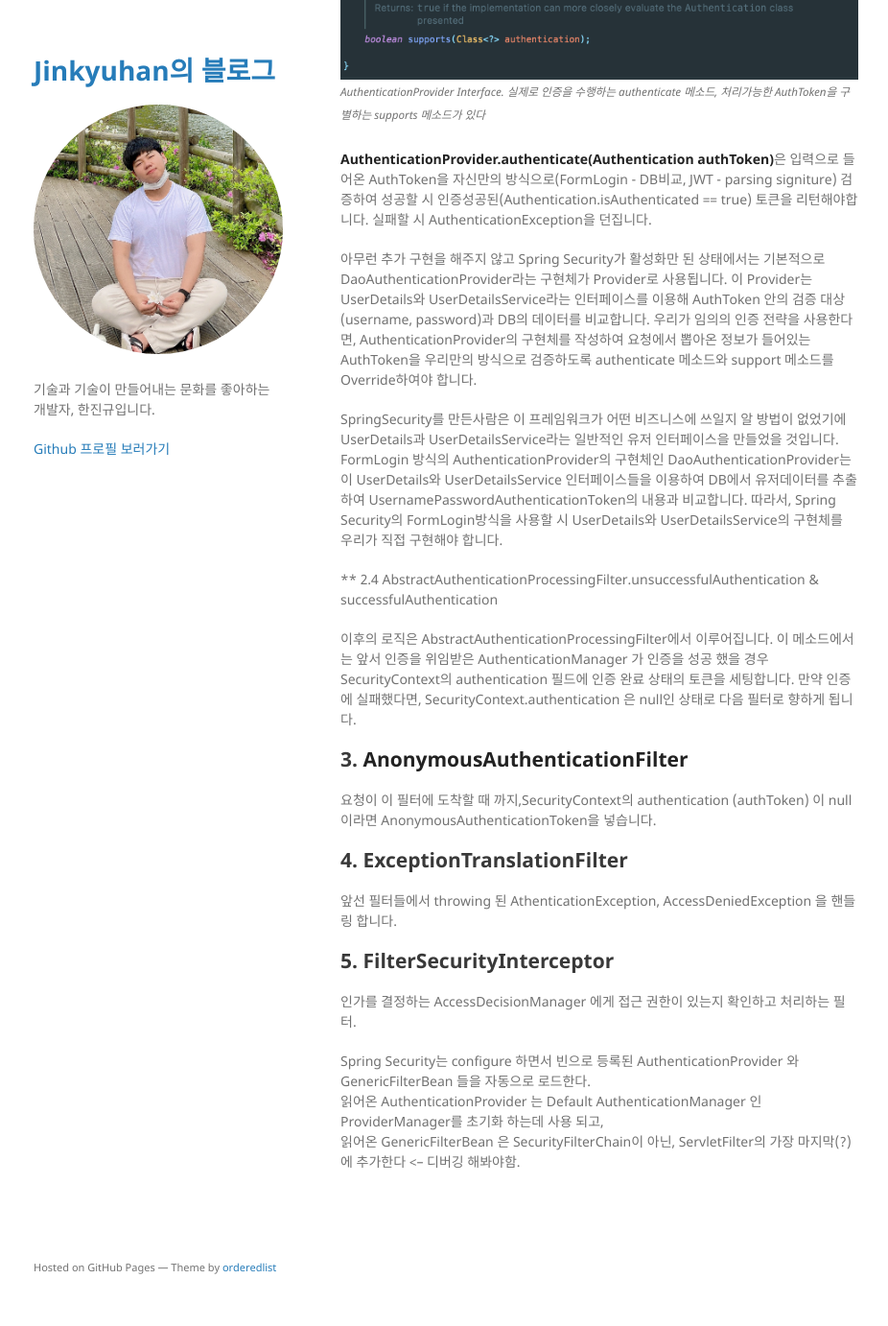
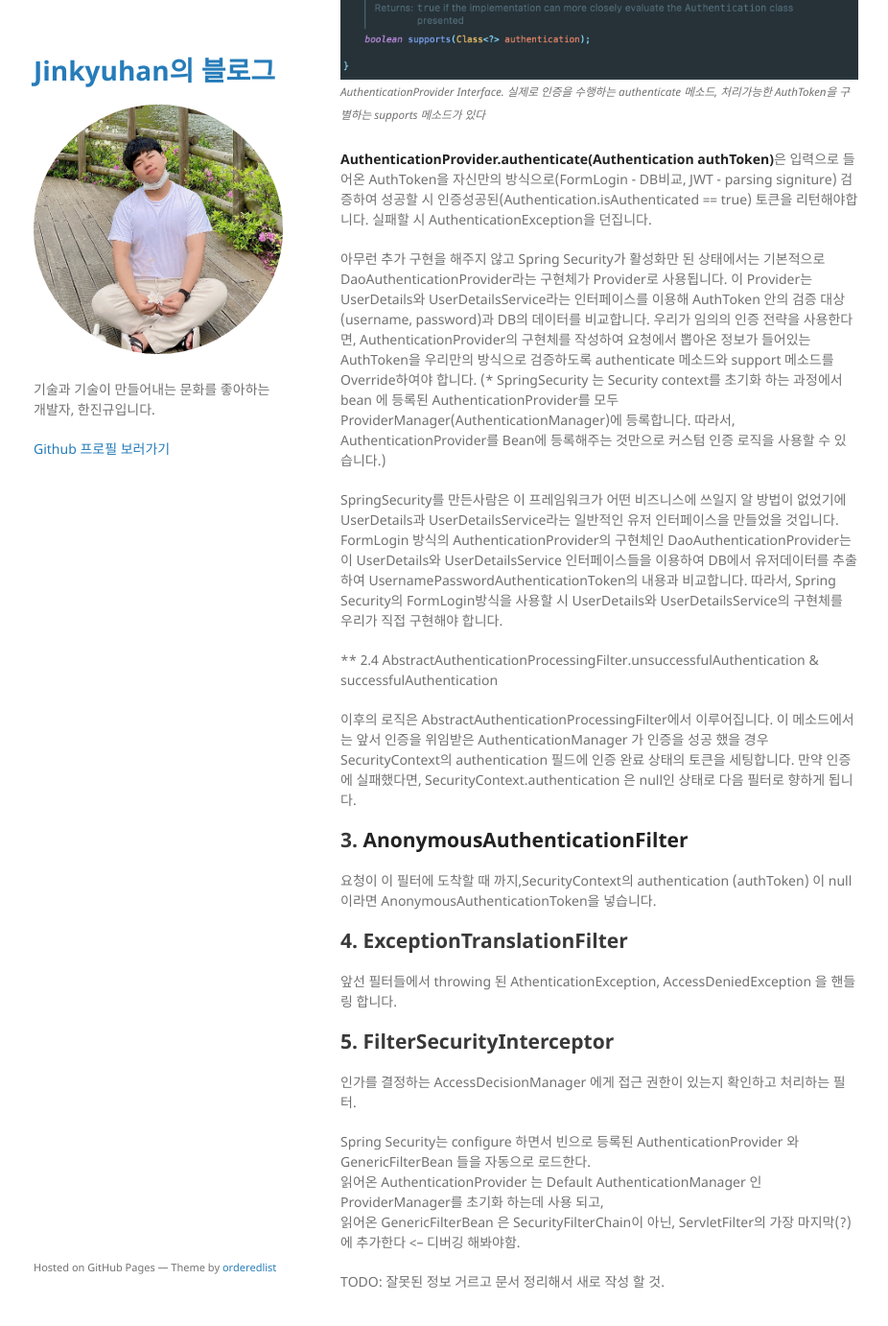
Before and after one commit to jinkyuhan/jinkyuhan.github.io, a Jekyll site: the page built from posting/Spring_Security의_Authentication에_대한_이해.md, in a window 1280 px wide and 1400 px high, scrolled down 4900 px. Shown: the top 1382 px of the window at 96% size, without its empty margins (175-1101 px from the left). Built offline with Jekyll 4.4.1, drawn with Linux system fonts in a browser that asks for light colours; our own code applies the rules of GitHub Pages for plain Markdown files.

Commit message:
feat: custom provider 적용방법, 빈에 등록

```diff
--- a/posting/Spring_Security의_Authentication에_대한_이해.md
+++ b/posting/Spring_Security의_Authentication에_대한_이해.md
@@ -114,6 +114,7 @@ parsing signiture) 검증하여 성공할 시 인증성공된(Authentication.isA
 아무런 추가 구현을 해주지 않고 Spring Security가 활성화만 된 상태에서는 기본적으로 DaoAuthenticationProvider라는 구현체가 Provider로 사용됩니다. 이 Provider는
 UserDetails와 UserDetailsService라는 인터페이스를 이용해 AuthToken 안의 검증 대상(username, password)과 DB의 데이터를 비교합니다. 우리가 임의의 인증 전략을
 사용한다면, AuthenticationProvider의 구현체를 작성하여 요청에서 뽑아온 정보가 들어있는 AuthToken을 우리만의 방식으로 검증하도록 authenticate 메소드와 support 메소드를 Override하여야 합니다.
+(\* SpringSecurity 는 Security context를 초기화 하는 과정에서 bean 에 등록된 AuthenticationProvider를 모두 ProviderManager(AuthenticationManager)에 등록합니다. 따라서, AuthenticationProvider를 Bean에 등록해주는 것만으로 커스텀 인증 로직을 사용할 수 있습니다.)
 
 SpringSecurity를 만든사람은 이 프레임워크가 어떤 비즈니스에 쓰일지 알 방법이 없었기에 UserDetails과 UserDetailsService라는 일반적인 유저 인터페이스을 만들었을 것입니다.
 FormLogin 방식의 AuthenticationProvider의 구현체인 DaoAuthenticationProvider는 이 UserDetails와 UserDetailsService 인터페이스들을 이용하여
@@ -140,3 +141,5 @@ SecurityContext의 authentication 필드에 인증 완료 상태의 토큰을
 Spring Security는 configure 하면서 빈으로 등록된 AuthenticationProvider 와 GenericFilterBean 들을 자동으로 로드한다.<br>
 읽어온 AuthenticationProvider 는 Default AuthenticationManager 인 ProviderManager를 초기화 하는데 사용 되고, <br>
 읽어온 GenericFilterBean 은 SecurityFilterChain이 아닌, ServletFilter의 가장 마지막(?) 에 추가한다 <-- 디버깅 해봐야함.
+
+TODO: 잘못된 정보 거르고 문서 정리해서 새로 작성 할 것.
```
